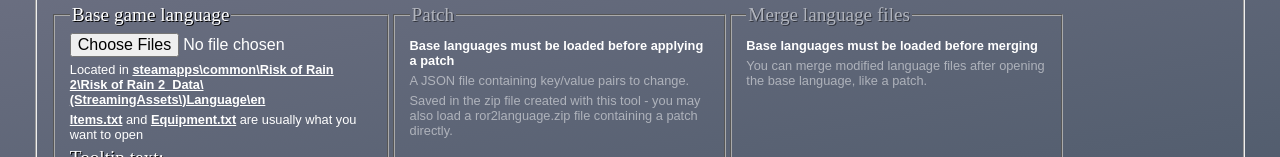
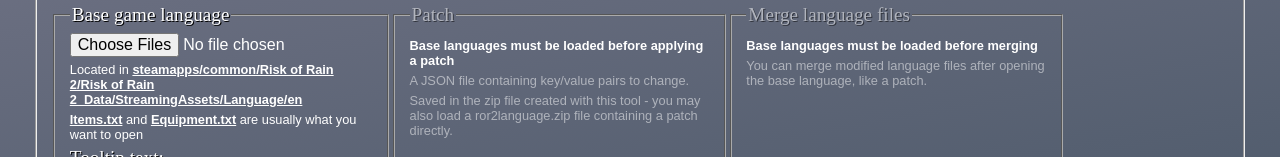
Before and after one commit to Xuerian/RoR2LanguageEditor, a plain HTML site: page index.html in a window 1280 px wide. Shown: the part 325-482 px from the top of the page. Drawn offline with nearby package versions, Linux system fonts and the light colour scheme; a web font is replaced by a local one.

Commit message:
Improve path note

```diff
--- a/index.html
+++ b/index.html
@@ -291,7 +291,7 @@
                 <fieldset>
                     <legend>Base game language</legend>
                     <input type=file id=INPUT_FILE_BASE accept=.txt multiple>
-                    <p>Located in <b><u>steamapps\common\Risk of Rain 2\Risk of Rain 2_Data\(StreamingAssets\)Language\en</u></b></p>
+                    <p>Located in <b><u>steamapps/common/Risk of Rain 2/Risk of Rain 2_Data/StreamingAssets/Language/en</u></b></p>
                     <p><b><u>Items.txt</u></b> and <b><u>Equipment.txt</u></b> are usually what you want to open</p>
                     <dl class=_pickup>
                         <dt>Tooltip text:</dt>
```
